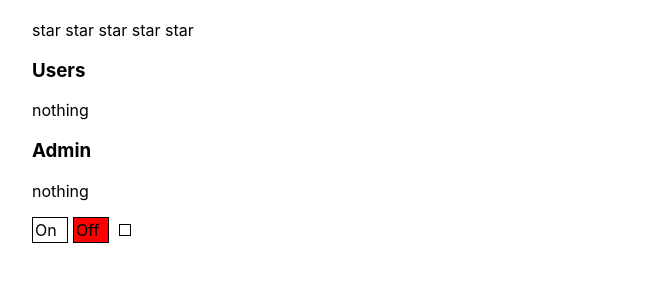
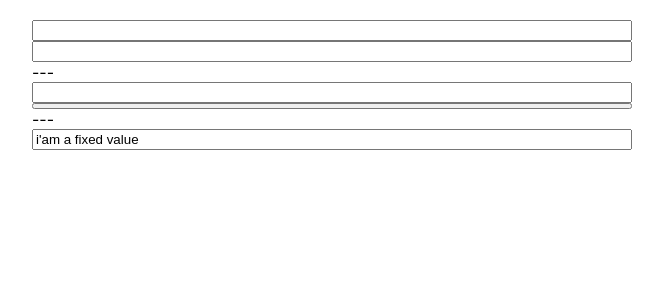
Before and after one commit to Katherina17/reactKabzda, a React (Create React App) app: page / in a window 1280 px wide. Shown: the top 300 px of the page, without its empty margins (308-971 px from the left). Built offline with nearby package versions, Linux system fonts and the light colour scheme.

Commit message:
feat: add uncontrolled inputs

```diff
--- a/src/App.tsx
+++ b/src/App.tsx
@@ -4,6 +4,7 @@ import {Rating, RatingValuePropsType, valueType} from "./components/Rating/Ratin
 import Accordion from "./components/Accordion/Accordion";
 import {OnOff} from "./components/OnOff/OnOf";
 import {UncontrolledOnOff} from "./components/UncontrolledOnOff/OnOf";
+import {UncontrolledInputs} from "./components/UncontolledInputs/UncontrolledInputs";
 
 
 function App() {
@@ -13,7 +14,7 @@ function App() {
 
     return (
         <div className='App'>
-            <Rating value={ratingValue} setRatingValue={setRatingValue}/>
+           {/* <Rating value={ratingValue} setRatingValue={setRatingValue}/>
             <Accordion title={"Users"}
                        collapsed={collapsedValue}
                        setCollapsedValue={setCollapsedValue}/>
@@ -21,7 +22,8 @@ function App() {
                        collapsed={collapsedValue}
                        setCollapsedValue={setCollapsedValue}/>
             <UncontrolledOnOff light={light}
-                               setLight={setLight}/>
+                               setLight={setLight}/>*/}
+            <UncontrolledInputs/>
         </div>
     );
 }
--- /dev/null
+++ b/src/components/UncontolledInputs/UncontrolledInputs.tsx
@@ -0,0 +1,54 @@
+import React, {ChangeEvent, useState} from "react";
+
+
+export const  UncontrolledInputs = () => {
+    return(
+        <div style={{display:'flex', flexDirection: 'column'}}>
+            <UnControlledInput/>
+            <TrackValueOfUnControlledInput/>
+            <GetValueFromUncontrolledInputByButton/>
+            <UnControlledInputWithFixedValue/>
+        </div>
+    )
+}
+
+const UnControlledInput = () => {
+    return(
+        <input/>
+    )
+}
+
+const TrackValueOfUnControlledInput = () => {
+    const [value, setValue] = useState('');
+    const onChangeHandler = (e: ChangeEvent<HTMLInputElement>) => {
+        setValue(e.currentTarget.value)
+    }
+    return (<>
+            <input onChange={onChangeHandler}/>
+            <span> --- {value}</span>
+        </>
+    )
+}
+
+const GetValueFromUncontrolledInputByButton = () => {
+    const[value, setValue] = useState('');
+    debugger
+    let inputValue = React.useRef<HTMLInputElement>(null);
+    debugger
+    const save = () => {
+        let currentEl = inputValue.current!.value;
+        setValue(currentEl);
+    }
+    return (<>
+            <input ref={inputValue}/>
+            <button onClick={save}></button>
+            <span> --- {value}</span>
+        </>
+    )
+}
+
+const UnControlledInputWithFixedValue = () => {
+    return(
+        <input value={'i\'am a fixed value'}/>
+    )
+}
```
